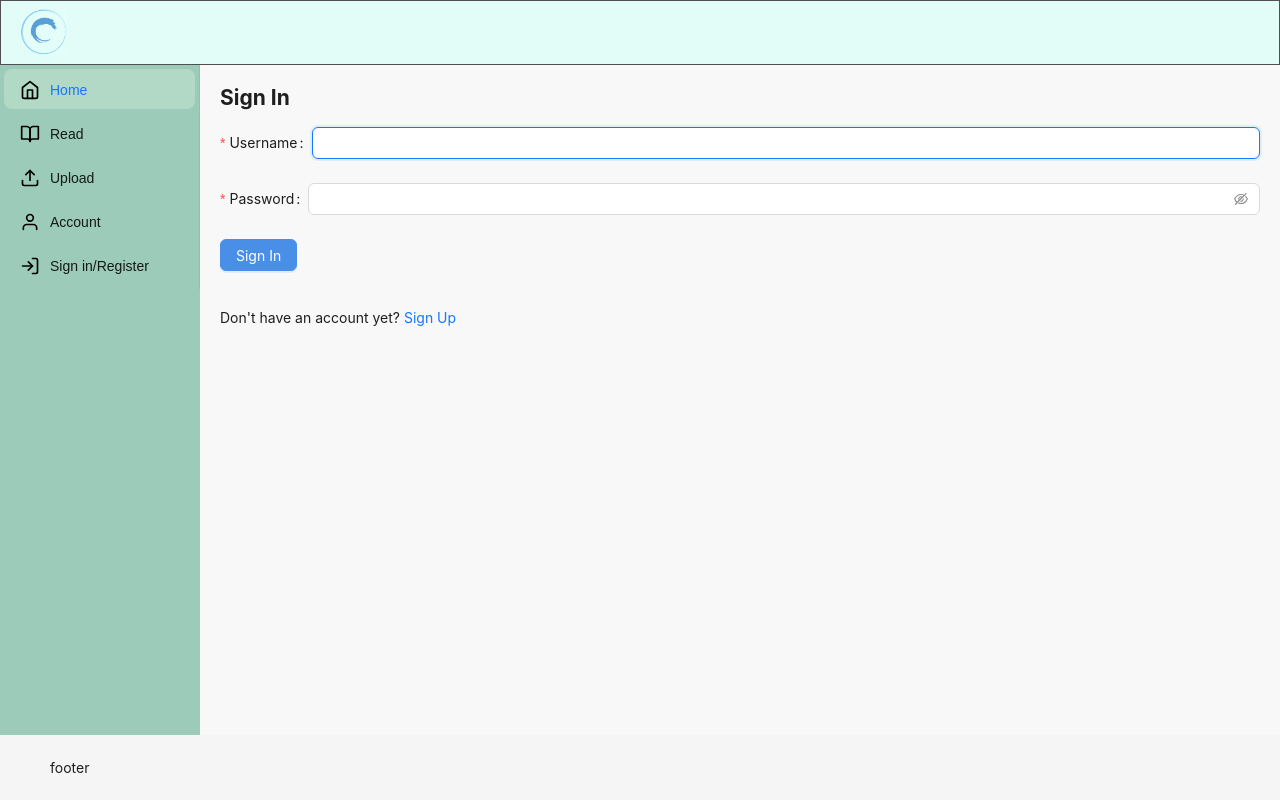
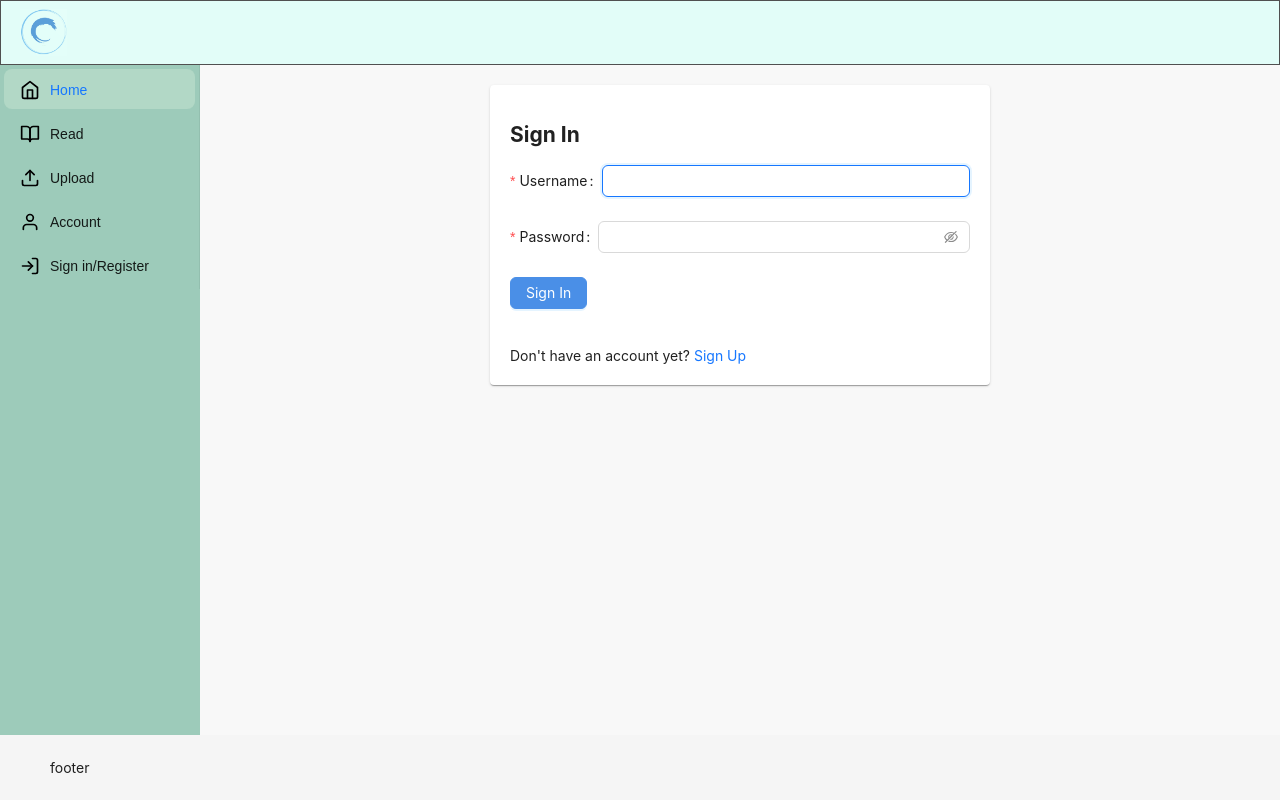
Before and after one commit to Wanderoooo/mangalator, a React (Create React App) app in the folder frontend/: page /login in a window 1280 px wide. Built offline with nearby package versions, Linux system fonts and the light colour scheme.

Commit message:
LoginScreen Improved

```diff
--- a/frontend/src/LoginScreen/Login.css
+++ b/frontend/src/LoginScreen/Login.css
@@ -14,3 +14,19 @@
   .signup-link {
     color: #4a8fe7;
   }
+
+  .Paper {
+    padding: 20px;
+    width: 500px;  /* Adjust as needed */
+    height: 300px; /* Adjust as needed */
+    margin: auto;
+
+  }
+
+  .sectionContainer {
+    display: flex;
+  justify-content: center; /* Center horizontally */
+  align-items: center; /* Center vertically */
+  top: 50%;
+  bottom: 50%;
+  }
--- a/frontend/src/LoginScreen/Login.js
+++ b/frontend/src/LoginScreen/Login.js
@@ -4,7 +4,7 @@ import axios from 'axios';
 import { Form, Input, Button, Typography, Alert } from 'antd';
 import './Login.css'; // Import the CSS file
 import AuthContext from '../context/AuthProvider';
-
+import Paper from '@mui/material/Paper';
 const { Title } = Typography;
 
 
@@ -67,6 +67,8 @@ function Login() {
     //Steal the HTML and authentication from this video https://youtu.be/X3qyxo_UTR4?si=Evobd3HCobfdD1MU
     return (
         <section>
+            <Paper className="Paper">
+
             <p ref={errRef} className={errMsg? "errmsg" : "offscreen"} aria-live="assertive">{errMsg}</p>
             <h1>Sign In</h1>
             <Form onFinish={handleSubmit}>
@@ -85,6 +87,7 @@ function Login() {
                     Don't have an account yet? <Link to="/register">Sign Up</Link>
                 </span>
             </p>
+            </Paper>
 
 
         </section>
```
